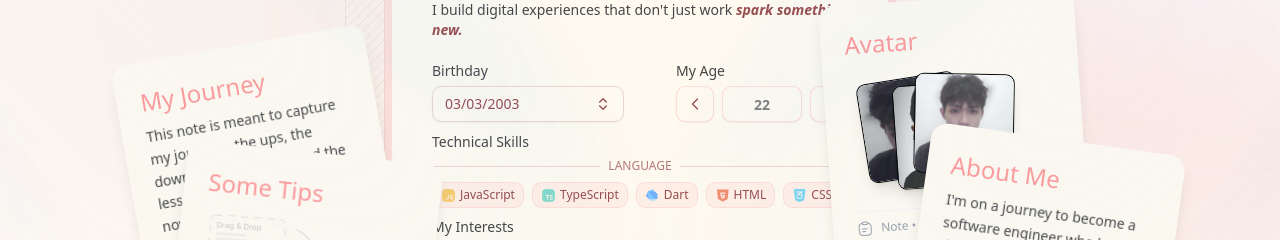
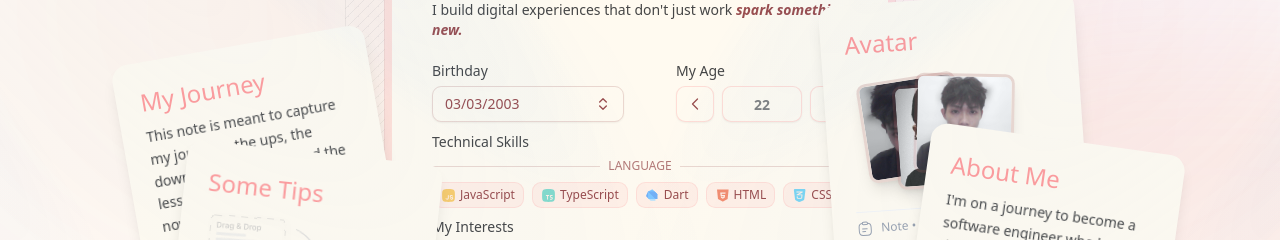
Before and after one commit to NV-Phong/NV-Phong, a Next.js app: page / in a window 1280 px wide. Shown: the part 191-431 px from the top of the page. Built offline with nearby package versions, Linux system fonts and the light colour scheme; a web font is replaced by a local one.

Commit message:
FIX - avatar border v2

```diff
--- a/components/ui-engineer/sticky-notes.tsx
+++ b/components/ui-engineer/sticky-notes.tsx
@@ -353,21 +353,21 @@ const StickyNotes = () => {
                alt="Description"
                width={100}
                height={100}
-               className="rounded-md shadow-lg border-1 border-black -rotate-5 m-3 pointer-events-none"
+               className="rounded-md shadow-lg border-3 -rotate-5 m-3 pointer-events-none"
             />
             <Image
                src="/graphics/Avatar-2.png"
                alt="Description"
                width={100}
                height={100}
-               className="rounded-md shadow-lg border-1 border-black rotate-0 mt-5 -ml-20 pointer-events-none"
+               className="rounded-md shadow-lg border-3 rotate-0 mt-5 -ml-20 pointer-events-none"
             />
             <Image
                src="/graphics/Avatar-3.png"
                alt="Description"
                width={100}
                height={100}
-               className="rounded-md shadow-lg border-1 border-black rotate-5 m-3 -ml-20 pointer-events-none"
+               className="rounded-md shadow-lg border-3 rotate-5 m-3 -ml-20 pointer-events-none"
             />
          </div>
       );
```
